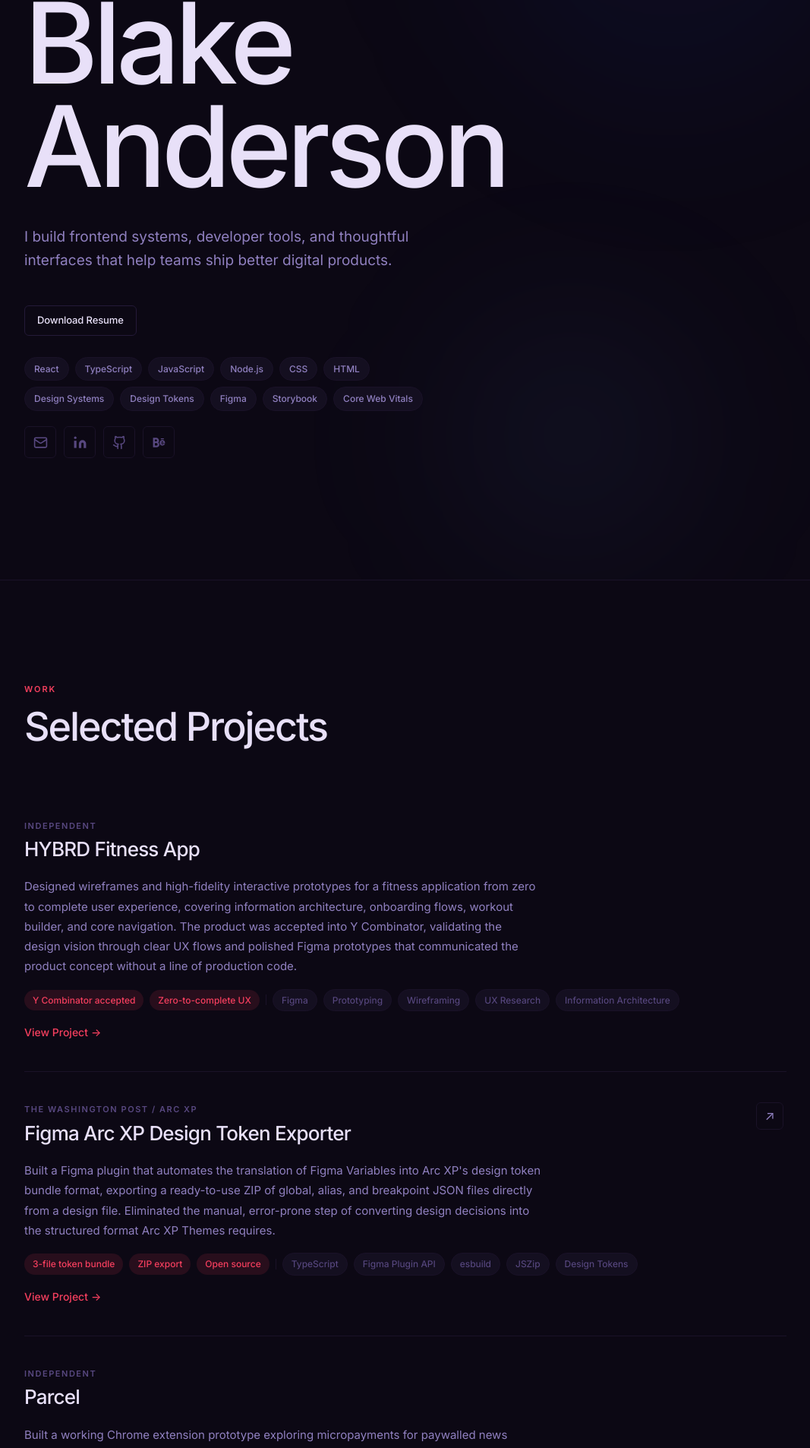
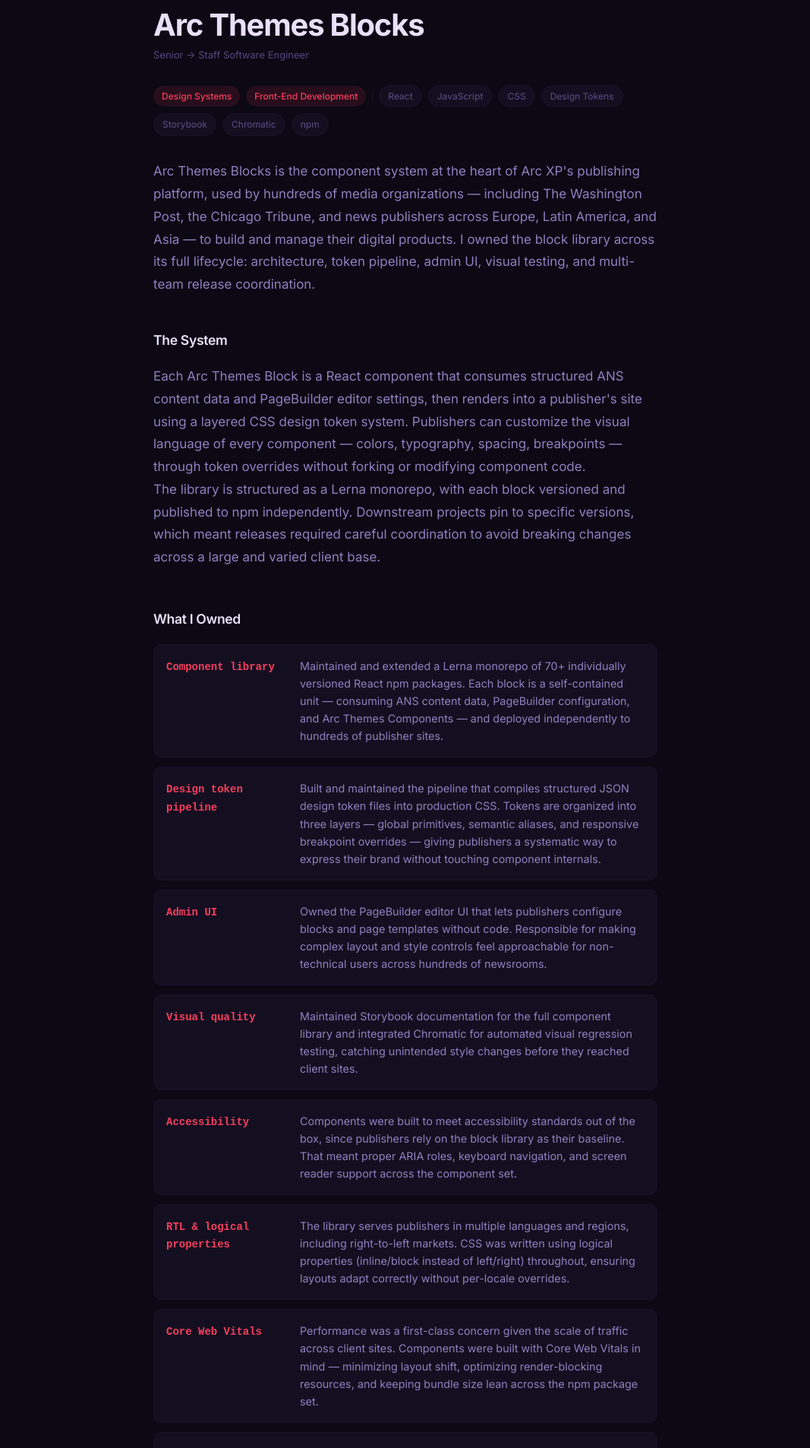
Before and after one commit to bganderson95/Blake-portfolio, a React (Vite) app: page /projects/arc-themes-blocks in a window 1280 px wide. Before the commit this address led to /. Shown: the part 215-2121 px from the top of the page at 76% size, without its empty margins (106-1173 px from the left). Built offline with nearby package versions, Linux system fonts and the light colour scheme.

Commit message:
updated projects

```diff
--- a/src/components/ProjectLayout.tsx
+++ b/src/components/ProjectLayout.tsx
@@ -22,7 +22,7 @@
             <span className="project-role">{project.role}</span>
           </div>
           <div className="project-page-tags">
-            {project.metrics.map(m => (
+            {project.disciplines.map(m => (
               <span key={m} className="metric-tag">{m}</span>
             ))}
             <span className="project-divider" aria-hidden="true" />
--- a/src/components/Projects.tsx
+++ b/src/components/Projects.tsx
@@ -56,7 +56,7 @@
       )}
       <p className="project-description">{project.description}</p>
       <div className="project-footer">
-        {project.metrics.map((m) => (
+        {project.disciplines.map((m) => (
           <span key={m} className="metric-tag">
             {m}
           </span>
--- a/src/data/projects.ts
+++ b/src/data/projects.ts
@@ -4,12 +4,23 @@
   company: string
   role: string
   description: string
-  metrics: string[]
+  disciplines: string[]
   tags: string[]
   link?: string
 }
 
 export const projects: Project[] = [
+  {
+    slug: 'arc-themes-blocks',
+    title: 'Arc Themes Blocks',
+    company: 'The Washington Post / Arc XP',
+    role: 'Senior → Staff Software Engineer',
+    description:
+      'Owned a library of 70+ React npm packages that power the Arc Themes block system, used by hundreds of news publishers worldwide. Work spanned component architecture, a design token pipeline that compiled JSON tokens into production CSS, the admin UI for site-wide configuration, and visual quality through Storybook documentation and Chromatic regression testing.',
+    disciplines: ['Design Systems', 'Front-End Development'],
+    tags: ['React', 'JavaScript', 'CSS', 'Design Tokens', 'Storybook', 'Chromatic', 'npm'],
+    link: 'https://github.com/WPMedia/arc-themes-blocks',
+  },
   {
     slug: 'hybrd-fitness-app',
     title: 'HYBRD Fitness App',
@@ -17,8 +28,8 @@
     role: 'Product Designer',
     description:
       'Designed wireframes and high-fidelity interactive prototypes for a fitness application from zero to complete user experience, covering information architecture, onboarding flows, workout builder, and core navigation. The product was accepted into Y Combinator, validating the design vision through clear UX flows and polished Figma prototypes that communicated the product concept without a line of production code.',
-    metrics: ['Y Combinator accepted', 'Zero-to-complete UX'],
-    tags: ['Figma', 'Prototyping', 'Wireframing', 'UX Research', 'Information Architecture'],
+    disciplines: ['UX/UI Design', 'Prototyping', 'Logo/Branding', 'Front-End Development'],
+    tags: ['Figma', 'Adobe Illustrator', 'TypeScript', 'React Native'],
   },
   {
     slug: 'figma-arc-xp-token-exporter',
@@ -27,8 +38,8 @@
     role: 'Staff Software Engineer',
     description:
       'Built a Figma plugin that automates the translation of Figma Variables into Arc XP\'s design token bundle format, exporting a ready-to-use ZIP of global, alias, and breakpoint JSON files directly from a design file. Eliminated the manual, error-prone step of converting design decisions into the structured format Arc XP Themes requires.',
-    metrics: ['3-file token bundle', 'ZIP export', 'Open source'],
-    tags: ['TypeScript', 'Figma Plugin API', 'esbuild', 'JSZip', 'Design Tokens'],
+    disciplines: ['Plugin Development', 'Developer Tooling'],
+    tags: ['TypeScript', 'Figma Plugin API', 'esbuild', 'JSZip'],
     link: 'https://github.com/bganderson95/figma-design-token-exporter',
   },
   {
@@ -38,8 +49,8 @@
     role: 'Product Engineer',
     description:
       'Built a working Chrome extension prototype exploring micropayments for paywalled news articles, letting readers pay per article instead of subscribing. Validated the full browser-side mechanics: OAuth authentication via the Chrome Identity API, real-time tab monitoring with dynamic icon states, a wallet-based purchase flow, and a serverless AWS backend with per-user article unlocking.',
-    metrics: ['Chrome Manifest V3', 'AWS Serverless backend', 'Working prototype'],
-    tags: ['React', 'Chrome Extensions API', 'Webpack', 'AWS Lambda', 'DynamoDB', 'Serverless Framework'],
+    disciplines: ['Product Design', 'Front-End Development', 'Logo/Branding'],
+    tags: ['React', 'Figma', 'Adobe Illustrator', 'Chrome Extensions API', 'AWS Lambda', 'DynamoDB'],
   },
   {
     slug: 'developer-experience-cli',
@@ -48,7 +59,7 @@
     role: 'Staff Software Engineer',
     description:
       'Helped architect Arc XP CLI, a plugin-based Node.js/TypeScript tool for automating developer workflows across the Arc XP platform. Built plugins for deploying PageBuilder bundles, forking Themes blocks, pulling custom schemas, and supporting both interactive local usage and CI/CD automation. Also prototyped Blocksmith, an unpublished AI-powered block generator that explored using natural language prompts to create Arc XP-compatible frontend artifacts.',
-    metrics: ['Interactive + automation modes', 'Secure AWS token handling', 'Production CLI'],
-    tags: ['Node.js', 'TypeScript', 'CLI', 'Developer Tooling', 'AI', 'CI/CD'],
+    disciplines: ['Developer Experience', 'CLI Development', 'AI Prototyping'],
+    tags: ['Node.js', 'TypeScript', 'AWS', 'npm', 'CI/CD'],
   },
 ]
--- a/src/index.css
+++ b/src/index.css
@@ -1375,11 +1375,12 @@
 
 @media (max-width: 540px) {
   .gallery-grid {
-    grid-template-columns: 1fr;
+    grid-template-columns: 1fr 1fr;
+    gap: 10px;
   }
 
   .gallery-item--wide {
-    grid-column: 1;
+    grid-column: span 2;
   }
 
   .gallery-item--wide .gallery-thumb {
--- a/src/pages/ProjectPage.tsx
+++ b/src/pages/ProjectPage.tsx
@@ -1,11 +1,13 @@
 import { useParams, Navigate } from 'react-router-dom'
 import { projects } from '../data/projects'
+import { ArcXPPage } from './projects/ArcXPPage'
 import { DeveloperCLIPage } from './projects/DeveloperCLIPage'
 import { FigmaTokenExporterPage } from './projects/FigmaTokenExporterPage'
 import { HYBRDPage } from './projects/HYBRDPage'
 import { ParcelPage } from './projects/ParcelPage'
 
 const customPages: Record<string, React.ComponentType> = {
+  'arc-themes-blocks': ArcXPPage,
   'developer-experience-cli': DeveloperCLIPage,
   'figma-arc-xp-token-exporter': FigmaTokenExporterPage,
   'hybrd-fitness-app': HYBRDPage,
--- /dev/null
+++ b/src/pages/projects/ArcXPPage.tsx
@@ -0,0 +1,98 @@
+import { ProjectLayout } from '../../components/ProjectLayout'
+import { projects } from '../../data/projects'
+
+const project = projects.find(p => p.slug === 'arc-themes-blocks')!
+
+const contributions = [
+  {
+    label: 'Component library',
+    text: 'Maintained and extended a Lerna monorepo of 70+ individually versioned React npm packages. Each block is a self-contained unit — consuming ANS content data, PageBuilder configuration, and Arc Themes Components — and deployed independently to hundreds of publisher sites.',
+  },
+  {
+    label: 'Design token pipeline',
+    text: 'Built and maintained the pipeline that compiles structured JSON design token files into production CSS. Tokens are organized into three layers — global primitives, semantic aliases, and responsive breakpoint overrides — giving publishers a systematic way to express their brand without touching component internals.',
+  },
+  {
+    label: 'Admin UI',
+    text: 'Owned the PageBuilder editor UI that lets publishers configure blocks and page templates without code. Responsible for making complex layout and style controls feel approachable for non-technical users across hundreds of newsrooms.',
+  },
+  {
+    label: 'Visual quality',
+    text: 'Maintained Storybook documentation for the full component library and integrated Chromatic for automated visual regression testing, catching unintended style changes before they reached client sites.',
+  },
+  {
+    label: 'Accessibility',
+    text: 'Components were built to meet accessibility standards out of the box, since publishers rely on the block library as their baseline. That meant proper ARIA roles, keyboard navigation, and screen reader support across the component set.',
+  },
+  {
+    label: 'RTL & logical properties',
+    text: 'The library serves publishers in multiple languages and regions, including right-to-left markets. CSS was written using logical properties (inline/block instead of left/right) throughout, ensuring layouts adapt correctly without per-locale overrides.',
+  },
+  {
+    label: 'Core Web Vitals',
+    text: 'Performance was a first-class concern given the scale of traffic across client sites. Components were built with Core Web Vitals in mind — minimizing layout shift, optimizing render-blocking resources, and keeping bundle size lean across the npm package set.',
+  },
+  {
+    label: 'Release coordination',
+    text: 'Managed versioned releases across multiple consuming teams and downstream publisher environments, balancing backwards compatibility with the pace of ongoing feature development.',
+  },
+]
+
+export function ArcXPPage() {
+  return (
+    <ProjectLayout project={project}>
+      <p className="project-page-description">
+        Arc Themes Blocks is the component system at the heart of Arc XP's publishing platform, used by hundreds of media organizations — including The Washington Post, the Chicago Tribune, and news publishers across Europe, Latin America, and Asia — to build and manage their digital products. I owned the block library across its full lifecycle: architecture, token pipeline, admin UI, visual testing, and multi-team release coordination.
+      </p>
+
+      <section className="project-section">
+        <h2 className="project-section-title">The System</h2>
+        <p className="project-page-description" style={{ marginBottom: 0 }}>
+          Each Arc Themes Block is a React component that consumes structured ANS content data and PageBuilder editor settings, then renders into a publisher's site using a layered CSS design token system. Publishers can customize the visual language of every component — colors, typography, spacing, breakpoints — through token overrides without forking or modifying component code.
+        </p>
+        <p className="project-page-description" style={{ marginBottom: 0 }}>
+          The library is structured as a Lerna monorepo, with each block versioned and published to npm independently. Downstream projects pin to specific versions, which meant releases required careful coordination to avoid breaking changes across a large and varied client base.
+        </p>
+      </section>
+
+      <section className="project-section">
+        <h2 className="project-section-title">What I Owned</h2>
+        <div className="token-outputs">
+          {contributions.map(({ label, text }) => (
+            <div key={label} className="token-output">
+              <span className="token-output-file">{label}</span>
+              <p className="token-output-desc">{text}</p>
+            </div>
+          ))}
+        </div>
+      </section>
+
+      <section className="project-section">
+        <h2 className="project-section-title">Source</h2>
+        <p className="project-page-description" style={{ marginBottom: 16 }}>
+          Both repositories are open source. Arc Themes Components is the shared primitive layer consumed by every block in the library — and made available to clients building their own custom blocks on top of the platform.
+        </p>
+        <div style={{ display: 'flex', flexDirection: 'column', gap: 12 }}>
+          <a
+            href="https://github.com/WPMedia/arc-themes-blocks"
+            target="_blank"
+            rel="noopener noreferrer"
+            className="project-page-back"
+            style={{ marginBottom: 0 }}
+          >
+            arc-themes-blocks on GitHub →
+          </a>
+          <a
+            href="https://github.com/WPMedia/arc-themes-components"
+            target="_blank"
+            rel="noopener noreferrer"
+            className="project-page-back"
+            style={{ marginBottom: 0 }}
+          >
+            arc-themes-components on GitHub →
+          </a>
+        </div>
+      </section>
+    </ProjectLayout>
+  )
+}
```
